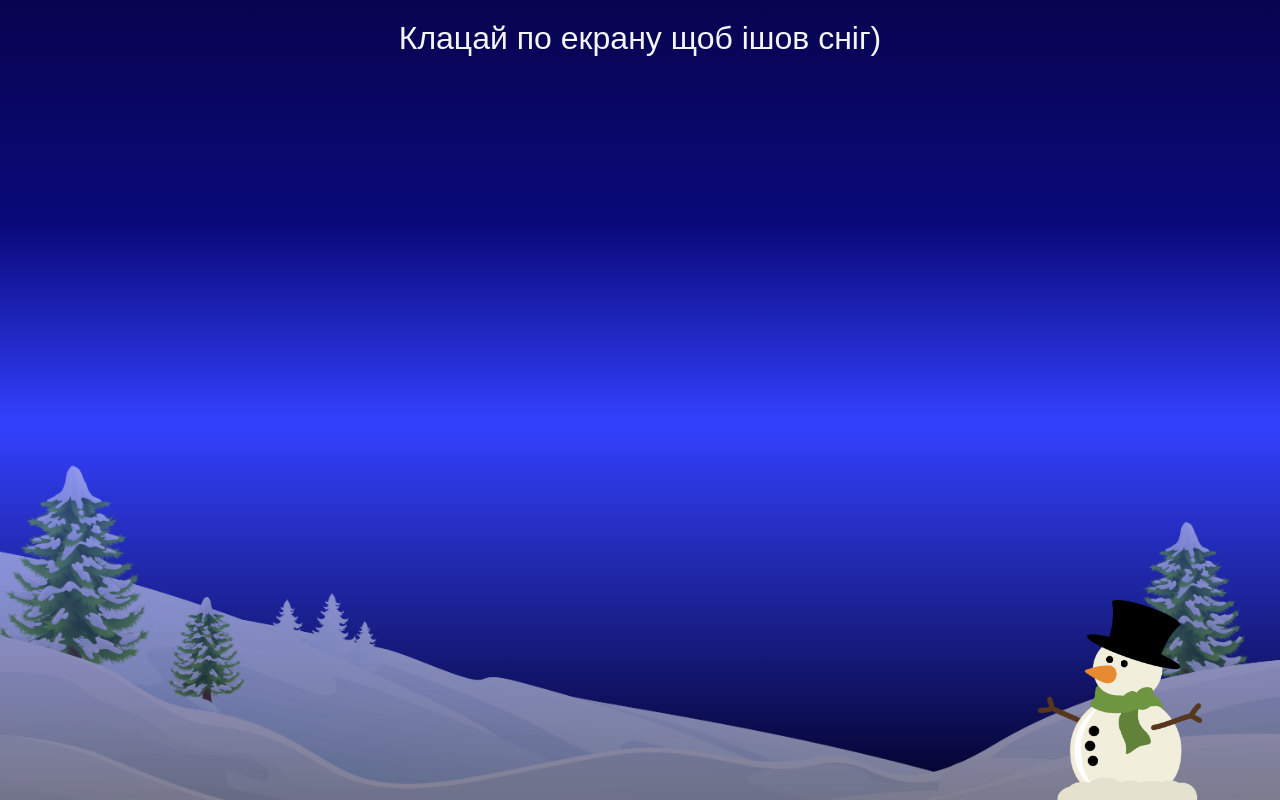
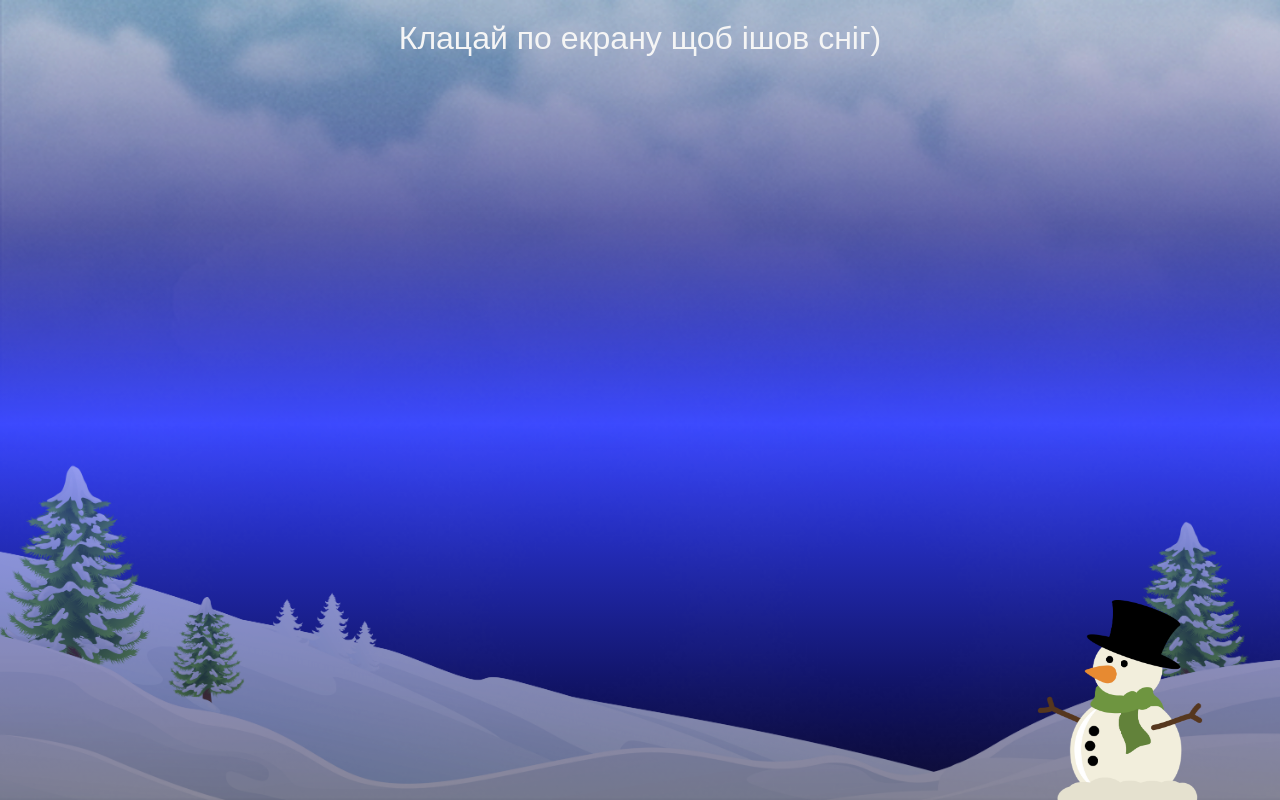
Before and after one commit to Voronkin11/snow-on-mouse-click, a plain HTML site: page index.html in a window 1280 px wide. Drawn offline with Linux system fonts and the light colour scheme.

Commit message:
add clouds

```diff
--- a/index.html
+++ b/index.html
@@ -1,9 +1,10 @@
 <!DOCTYPE html>
-<html lang="en">
+<html lang="ua">
 <head>
     <meta charset="UTF-8">
     <meta http-equiv="X-UA-Compatible" content="IE=edge">
     <meta name="viewport" content="width=device-width, initial-scale=1.0">
+    <link rel="icon" type="image/x-icon" href="/img/favicon.ico">
     <title>Snowflakes</title>
     <style>
         * {
@@ -22,9 +23,12 @@
             height: 100vh;
             height: var(--app-height);
             max-height: 100vh;
-            background: linear-gradient(180deg,  rgba(8,4,80,1)0%, rgba(9,9,121,1) 28%, rgb(51, 65, 255) 53%, rgba(2,0,36,1) 100%);
+            background: url("img/clouds.png"), linear-gradient(180deg,  rgba(8,4,80,1)0%, rgba(9,9,121,1) 28%, rgb(51, 65, 255) 53%, rgba(2,0,36,1) 100%);
+            background-repeat: no-repeat;
+            background-size: cover;
             overflow: hidden;
         }
+
         .frame::before {
             content: '';
             position: absolute;
@@ -39,6 +43,7 @@
             background-position: left bottom;
             opacity: 0.5;
         }
+
         .frame::after {
             content: '';
             position: absolute;
@@ -53,6 +58,7 @@
             background-position: center bottom;
             animation: move-snowman 10s linear infinite;
         }
+
         .help-info {
             padding-top: 20px;
             font-family: sans-serif;
@@ -63,6 +69,7 @@
             animation: help-info-anim 2s 3;
             opacity: 0;
         }
+
         .snowflakes {
             position: absolute;
             width: 100px;
```
Also changed, not shown: img/clouds.png (added), img/favicon.ico (added).
